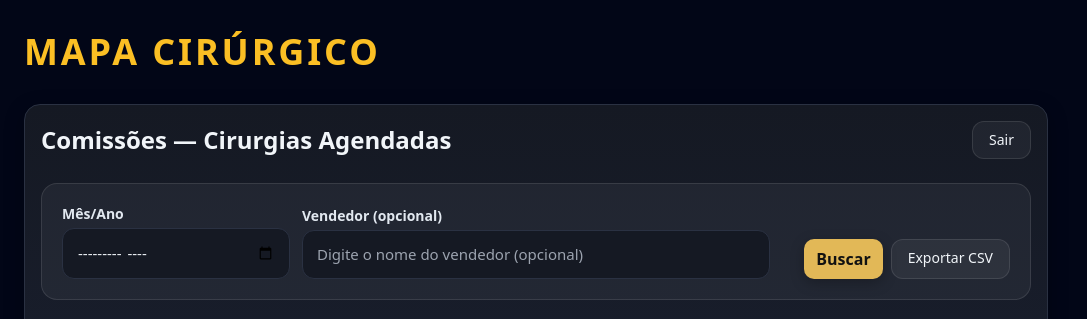
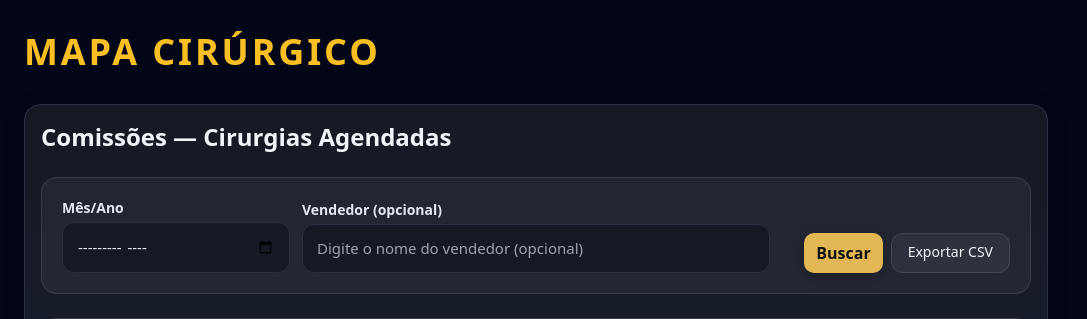
Before and after one commit to NextLevel2025Medical/agenda_consultorios, a FastAPI app: template templates/comissoes.html in a window 1280 px wide. Shown: the top 319 px of the page, without its empty margins (0-1087 px from the left). Run offline with FastAPI, Linux system fonts and the light colour scheme; the template is opened without the code that fills it, so the values that code supplies are empty; some libraries are stand-ins or nearby versions.

Commit message:
Add files via upload

```diff
--- a/templates/comissoes.html
+++ b/templates/comissoes.html
@@ -9,12 +9,6 @@
       <h2 class="text-2xl font-semibold text-slate-100">Comissões — Cirurgias Agendadas</h2>
     </div>
 
-    <a
-      href="/logout"
-      class="rounded-xl border border-white/10 bg-white/5 px-4 py-2 text-sm font-medium text-slate-100 hover:bg-white/10 transition"
-    >
-      Sair
-    </a>
   </div>
 
   <!-- Card filtro -->
```
